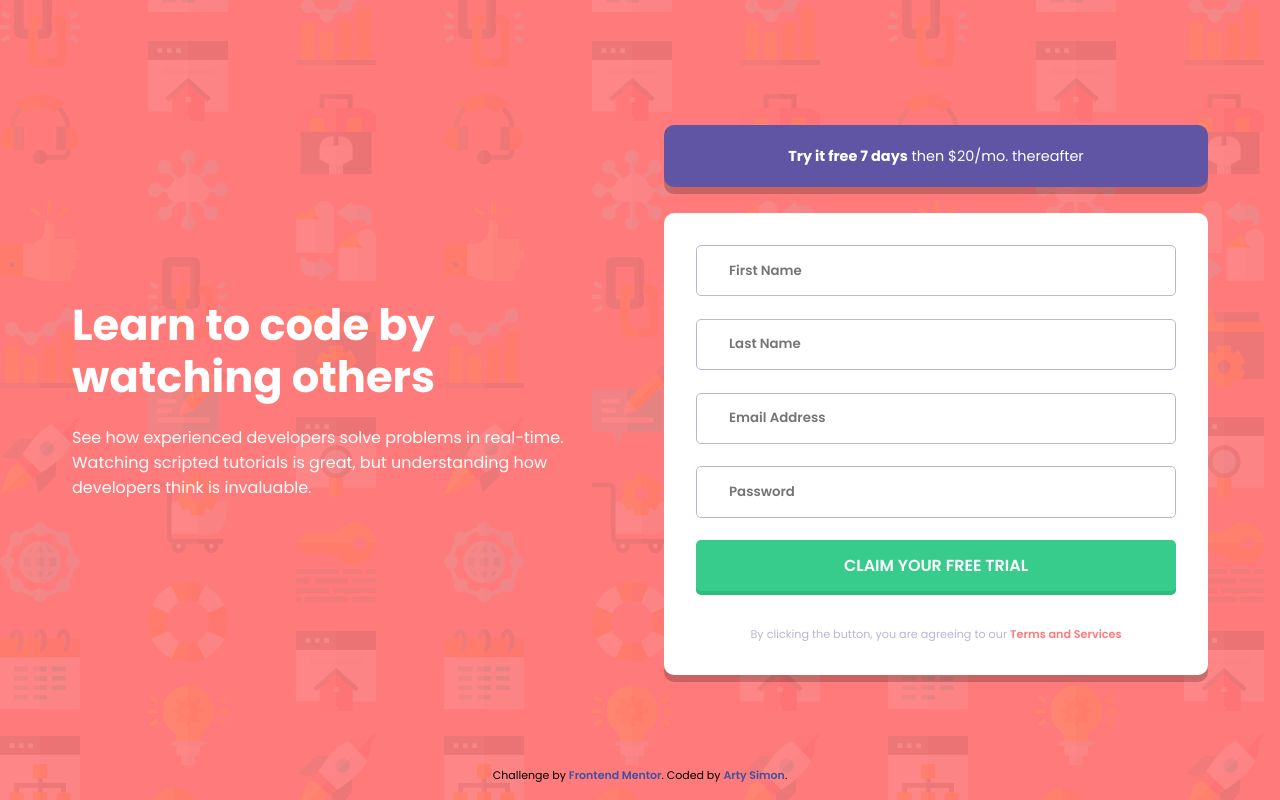
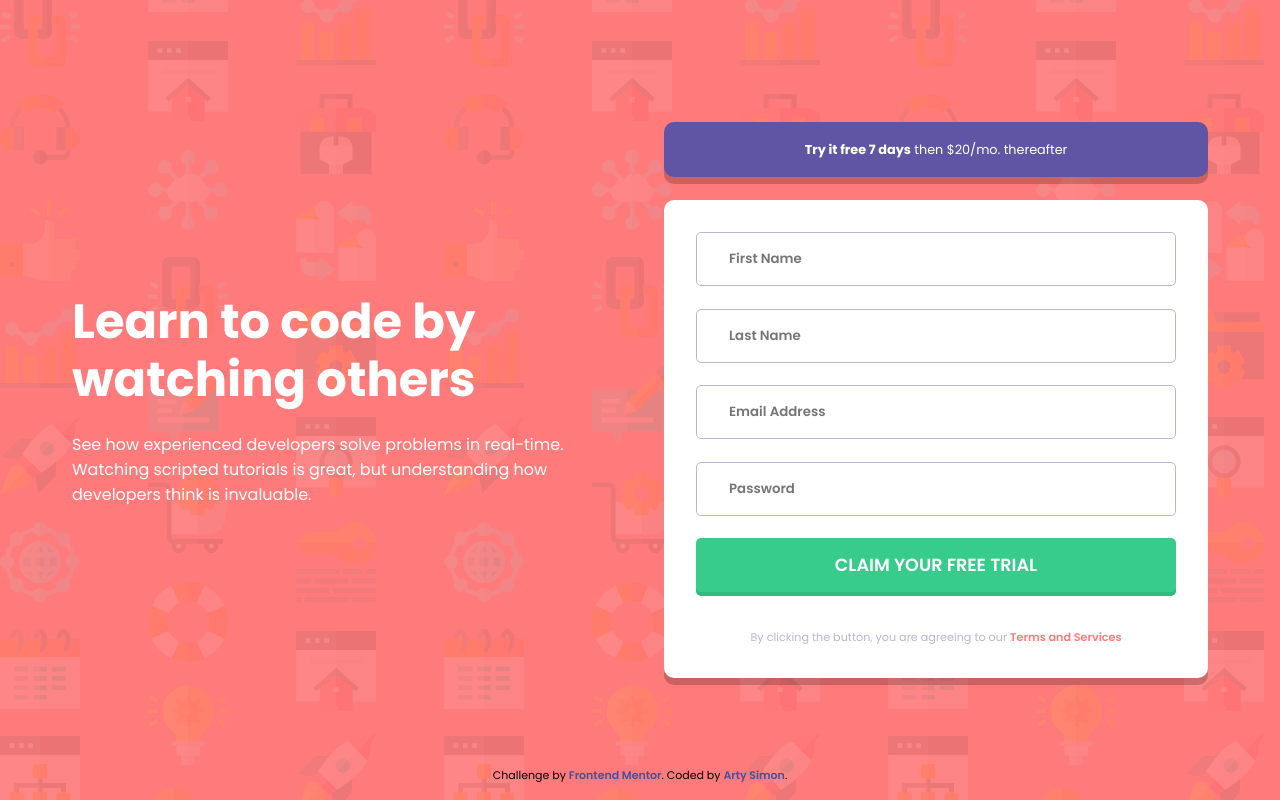
Before and after one commit to artimys/intro-component-with-signup-form, a plain HTML site: page index.html in a window 1280 px wide. Drawn offline with Linux system fonts and the light colour scheme.

Commit message:
Adjust font-size for claim button and try it free text plus form padding

```diff
--- a/css/style.scss
+++ b/css/style.scss
@@ -62,7 +62,7 @@ form {
             color: white;
             cursor: pointer;
             margin-bottom: 0.8em;
-            font-size: 1rem;
+            font-size: 1.1rem;
             padding: 0.8em 1em;
 
             &:active {
@@ -129,7 +129,7 @@ $border-radius-box: 10px;
             color: white;
             padding: 1.2em 5em;
             margin-bottom: 1.8em;
-            font-size: 0.9rem;
+            font-size: 0.8rem;
             line-height: 1.9em;
             span {
                 font-weight: 700;
@@ -175,7 +175,7 @@ DESKTOP
     form {
         .input-group {
             input {
-                padding: 1.1em 2.4em;
+                padding: 1.2em 2.4em;
             }
         }
     }
@@ -195,7 +195,7 @@ DESKTOP
             align-items: center;
 
             h1 {
-                font-size: 2.7rem;
+                font-size: 3rem;
                 margin-bottom: 0.5em;
             }
         }
```
Also changed, not shown: css/style.css, 1 other file.
